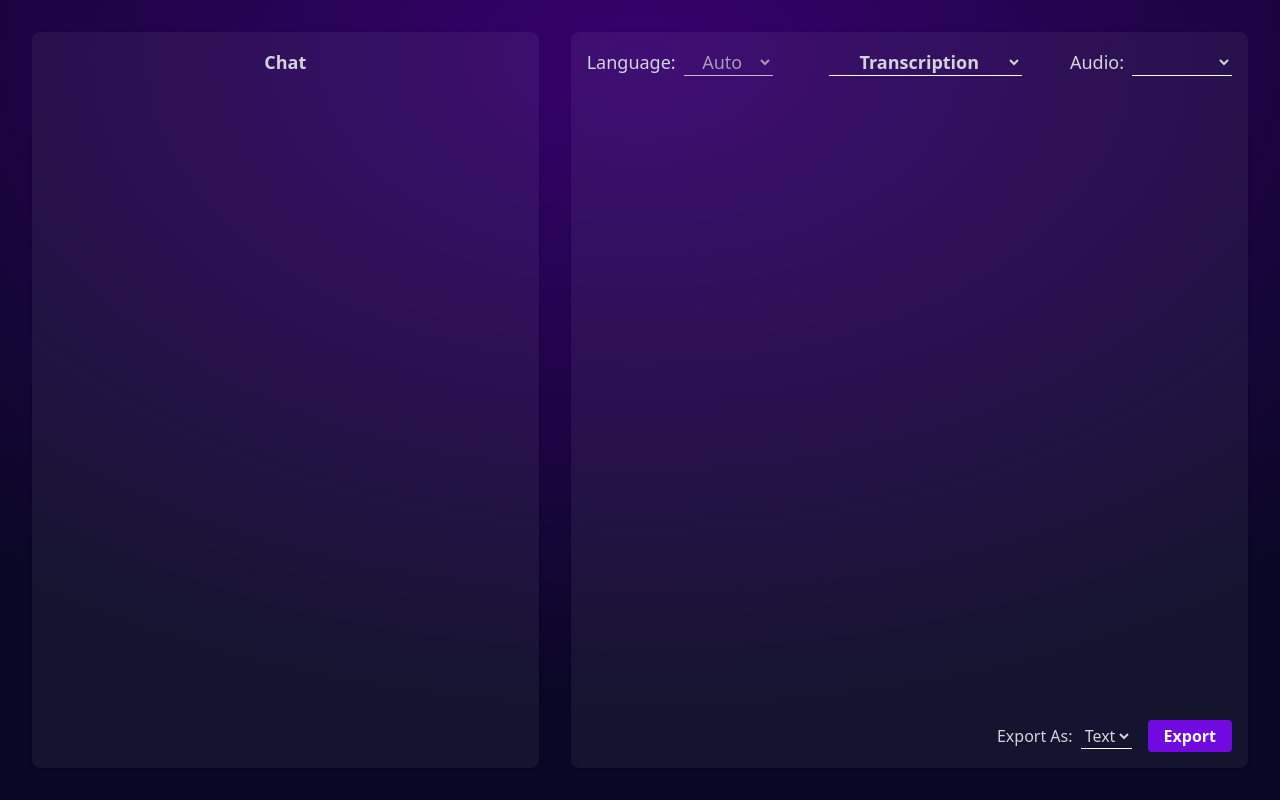
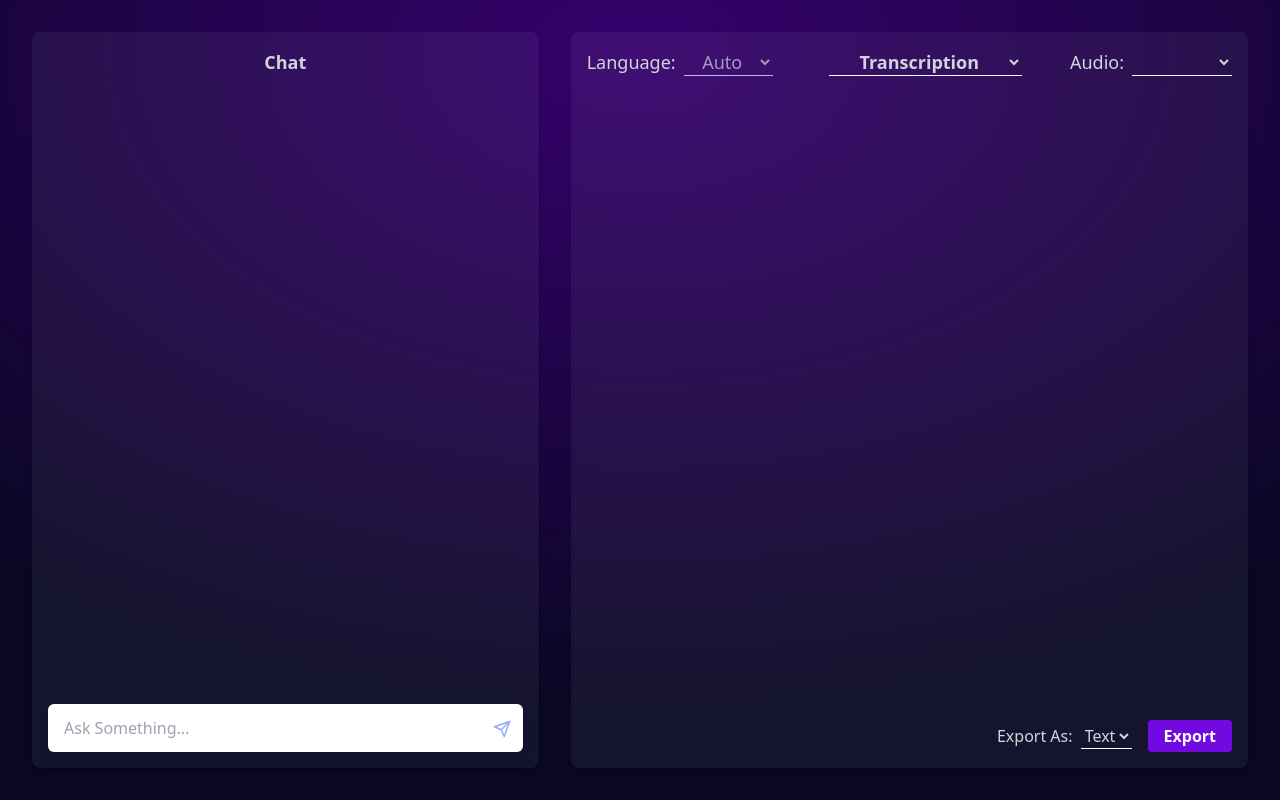
Before and after one commit to pj-mathematician/recall, a React (Vite) app in the folder client/: page /insights in a window 1280 px wide. Built offline with nearby package versions, Linux system fonts and the light colour scheme.

Commit message:
Add ChatBot

```diff
--- a/client/package.json
+++ b/client/package.json
@@ -13,6 +13,7 @@
     "axios": "^1.4.0",
     "react": "^18.2.0",
     "react-dom": "^18.2.0",
+    "react-icons": "^4.10.1",
     "react-router-dom": "^6.14.1",
     "react-spinners": "^0.13.8"
   },
--- a/client/src/components/Chat.tsx
+++ b/client/src/components/Chat.tsx
@@ -1,7 +1,107 @@
+import { useEffect, useRef } from "react";
+import { FiSend } from "react-icons/fi";
+import { useRecall } from "../contexts/RecallProvider";
+
+const MAX_TEXTAREA_HEIGHT = 100;
+
 const Chat = () => {
+  const textareaRef = useRef<HTMLTextAreaElement>(null);
+  const { askQuestion, chatLoading, loading, chatMessages, setChatMessages } =
+    useRecall();
+
+  function resetTextareaHeight() {
+    const textarea = textareaRef.current!;
+    textarea.style.height = "auto";
+    textarea.style.height =
+      Math.min(textarea.scrollHeight, MAX_TEXTAREA_HEIGHT) + "px";
+    const maxHeightReached = textarea.scrollHeight >= MAX_TEXTAREA_HEIGHT;
+    textarea.classList.toggle("overflow-y-hidden", !maxHeightReached);
+  }
+
+  function handleKeyDown(e: React.KeyboardEvent<HTMLTextAreaElement>) {
+    if (e.key === "Enter" && !e.shiftKey) {
+      e.preventDefault();
+      if (userCannotSendMessage()) return false;
+      addUserMessage();
+      resetTextareaHeight();
+    }
+  }
+
+  useEffect(() => {
+    if (chatMessages.length === 0) return;
+    document
+      .querySelectorAll(".message")
+      ?.item(chatMessages.length - 1)
+      ?.scrollIntoView({ behavior: "smooth" });
+  }, [chatMessages]);
+
+  function userCannotSendMessage() {
+    return (
+      chatMessages.length % 2 !== 0 ||
+      textareaRef.current!.value === "" ||
+      chatLoading ||
+      loading
+    );
+  }
+
+  function handleClick() {
+    if (userCannotSendMessage()) return;
+    addUserMessage();
+  }
+
+  function addUserMessage() {
+    const message = textareaRef.current!.value;
+    setChatMessages((prev) => [...prev, message]);
+    textareaRef.current!.value = "";
+    askQuestion(message);
+  }
+
   return (
-    <div className="mr-8 h-full w-5/12 shrink-0 rounded-lg bg-[#cccccc10] p-4 shadow">
+    <div className="relative mr-8 flex h-full w-5/12 shrink-0 flex-col gap-4 rounded-lg bg-[#cccccc10] p-4 shadow">
       <h3 className="text-center text-lg font-semibold text-gray-300">Chat</h3>
+      <div className="grow">
+        <div className="h-[405px] overflow-auto whitespace-pre-wrap">
+          {chatMessages.length !== 0 && (
+            <div className="mb-16">
+              {chatMessages.map((message, index) => (
+                <div
+                  key={index}
+                  className={
+                    "message flex items-start gap-4 bg-gray-100 px-4 py-4 " +
+                    (index % 2 === 0 ? "bg-opacity-50" : "bg-opacity-70")
+                  }
+                >
+                  <p>{index % 2 === 0 ? "🧑" : "🧠"}</p>
+                  <p className="whitespace-pre-wrap">{message}</p>
+                </div>
+              ))}
+            </div>
+          )}
+        </div>
+      </div>
+      <div className="absolute bottom-0 left-0 mb-4 w-full px-4">
+        <div
+          className="relative flex w-full rounded-md bg-white py-2 shadow-lg md:py-3
+          md:pl-4"
+        >
+          <textarea
+            ref={textareaRef}
+            name="user-message"
+            rows={1}
+            className="max-h-[200px] w-full resize-none overflow-y-hidden border-0 pl-2 pr-7 outline-none md:pl-0"
+            placeholder="Ask Something..."
+            onInput={resetTextareaHeight}
+            onKeyDown={handleKeyDown}
+          ></textarea>
+          <button
+            type="submit"
+            className="absolute bottom-1.5 right-1 p-1 text-lg text-[#91ADF6] md:bottom-2.5 md:right-2"
+            onClick={handleClick}
+          >
+            <FiSend />
+          </button>
+        </div>
+      </div>
     </div>
   );
 };
--- a/client/src/contexts/RecallProvider.tsx
+++ b/client/src/contexts/RecallProvider.tsx
@@ -26,6 +26,10 @@ export type RecallContent = {
   translation: any;
   summarization: any;
   sentiment: any;
+  chatLoading: boolean;
+  chatMessages: string[];
+  setChatMessages: Dispatch<SetStateAction<string[]>>;
+  askQuestion: (query: string) => Promise<void>;
 };
 
 export const RecallContext = createContext<RecallContent>({
@@ -42,6 +46,10 @@ export const RecallContext = createContext<RecallContent>({
   translation: {},
   summarization: {},
   sentiment: {},
+  chatLoading: false,
+  chatMessages: [],
+  setChatMessages: () => {},
+  askQuestion: async () => {},
 });
 
 export function useRecall() {
@@ -59,6 +67,8 @@ const RecallProvider: React.FC<AudioProviderProps> = ({ children }) => {
   const [translation, setTranslation] = useState<any>({});
   const [summarization, setSummarization] = useState<any>({});
   const [sentiment, setSentiment] = useState<any>({});
+  const [chatLoading, setChatLoading] = useState(false);
+  const [chatMessages, setChatMessages] = useState<string[]>([]);
 
   const uploadAudioFiles = useCallback(
     async (files: FileList, language: string) => {
@@ -161,6 +171,29 @@ const RecallProvider: React.FC<AudioProviderProps> = ({ children }) => {
     []
   );
 
+  const askQuestion = useCallback(
+    async (query: string) => {
+      setChatLoading(true);
+
+      const formdata = new FormData();
+      let text = "";
+      for (let filename of fileNames) {
+        text += `Audio Name: ${filename}\nAudio Transcript: ${translation[filename][transcriptionLanguage]}\n\n`;
+      }
+
+      formdata.append("text", text);
+      formdata.append("query", query);
+      const response = await axios.post(
+        `${import.meta.env.VITE_API_SERVER_URL}/text/qna/`,
+        formdata
+      );
+
+      setChatMessages((prev) => [...prev, response.data]);
+      setChatLoading(false);
+    },
+    [translation]
+  );
+
   return (
     <RecallContext.Provider
       value={{
@@ -177,6 +210,10 @@ const RecallProvider: React.FC<AudioProviderProps> = ({ children }) => {
         summarizeText,
         getTextSentiment,
         sentiment,
+        chatLoading,
+        chatMessages,
+        setChatMessages,
+        askQuestion,
       }}
     >
       {children}
```
Also changed, not shown: 1 other file (tests, documents, lock files or other folders).
